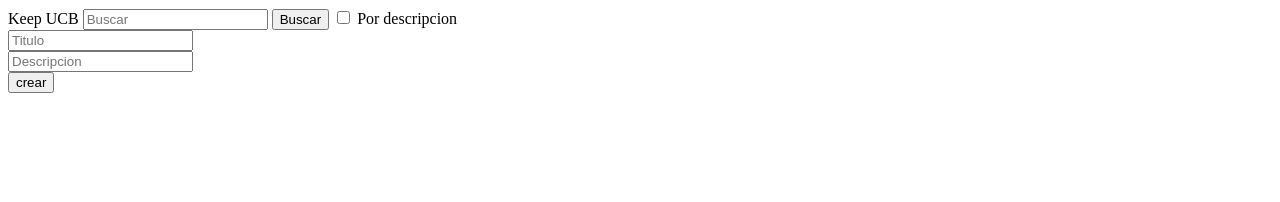
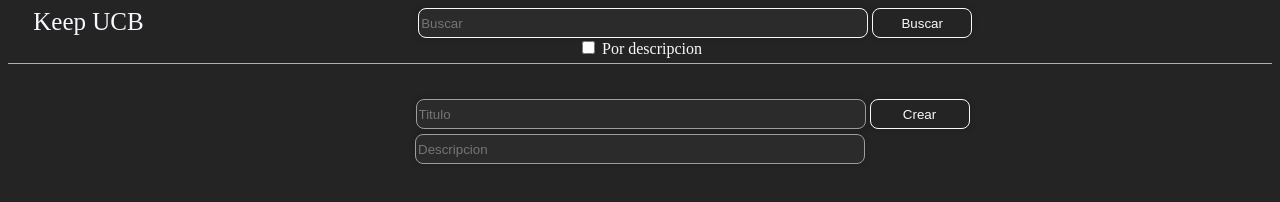
Before and after one commit to youngwoanglee13/keep, a website built with Parcel: page index.html in a window 1280 px wide. Built offline with nearby package versions, Linux system fonts and the light colour scheme.

Commit message:
agregando estilo

```diff
--- a/index.html
+++ b/index.html
@@ -1,25 +1,29 @@
 <html>
   <head>
+    <link rel="stylesheet" href="./src/estilo.css">
   </head>
   <body>
     <div id="header">
       <span id="tituloApp">Keep UCB</span>
       <input type="text" id="ContenidoBuscar" placeholder="Buscar" />
       <button id="buscar-button">Buscar</button>
-      <input type="checkbox" id="checkboxBuscarDescripcion" value="yes">
-      <label for="titulo">Por descripcion</label>
+      <div id="DivPorDescripcion">
+        <input type="checkbox" id="checkboxBuscarDescripcion" value="yes">
+        <label for="titulo">Por descripcion</label>
+      </div>
+
     </div>
 
     <form id="keep-form">
       <div>
-
         <input type="text" id="titulo" placeholder="Titulo" required/>
+        <input type="submit" value="Crear" id="crear-button" />
       </div>
       <div>
 
       <input type="text" id="descripcion" placeholder="Descripcion" />
       </div>
-      <input type="submit" value="crear" id="crear-button" />
+
     </form>
     <div id="resultado-div"></div>
     <dialog id="modalE">
--- a/src/Keep.js
+++ b/src/Keep.js
@@ -13,7 +13,7 @@ class Keep {
   getNotasHtml() {
     this.listadenotas ="";
     for (let i = 0; i <  this.notas.length; i++) {
-      this.listadenotas = "<div class='nota'>" + "<div =class'titulo'>"+this.notas[i].titulo+"<button id='"+this.notas[i].titulo+ "'>Eliminar</button></input></div> <div class='descripcion'>"+ this.notas[i].descripcion + "</div>"+ "</div>" + this.listadenotas;
+      this.listadenotas = "<div class='nota'>" + "<div class='tituloNota'>"+this.notas[i].titulo+"</div><button class='botonEliminarNota' id='"+this.notas[i].titulo+ "'>Eliminar</button> <div class='descripcionNota'>"+ this.notas[i].descripcion + "</div>"+ "</div>" + this.listadenotas;
     }
     return this.listadenotas;
   }
--- /dev/null
+++ b/src/estilo.css
@@ -0,0 +1,100 @@
+.nota {
+    margin: 0 auto;
+    margin-top: 50px;
+    width:450px ;height: 100px;
+    text-align: left;
+    border-radius: 8px;
+    border: 1px solid #b0b0b0;
+    box-shadow: 0 0 5px #1d1d1d;
+  }
+  body {
+    background-color: #242424;
+    color:ghostwhite;
+    text-align: center;
+  }
+  #keep-form {
+    margin-top: 30px;
+  }
+  #tituloApp{
+    color:ghostwhite;
+    float:left;
+    margin-left: 2%;
+    font-size: 25px;
+  }
+  #header {
+    color:ghostwhite;
+    text-align: center;
+    height: 55px;
+    width: 100%;
+    border-bottom: 1px solid #b0b0b0;
+  }
+  #buscar-button{
+    margin-right: 2%;
+    width: 100px;
+    height: 30px;
+    border-radius: 8px;
+    border: 1px solid rgb(248, 248, 255);
+    box-shadow: 0 0 5px #1d1d1d;
+    background-color: #242424;
+    color:ghostwhite;
+  }
+  .tituloNota{
+    font-size: 18px;
+
+    margin-left: 12px;
+    margin-top: 12px
+  }
+  .descripcionNota{
+    margin-left: 12px;
+
+  }
+  .botonEliminarNota{
+    width: 100px;
+    height: 30px;
+    border-radius: 8px;
+    border: 1px solid #b0b0b000;
+    background-color: #24242400;
+    color:ghostwhite;
+    float: right;
+    margin-top: -30px;
+    margin-right: -10px;
+  }
+  #ContenidoBuscar{
+    width: 450px;
+    height: 30px;
+    border-radius: 8px;
+    border: 1px solid rgb(248, 248, 255);
+    box-shadow: 0 0 5px #1d1d1d;
+    background-color: #2b2b2b;
+    color:rgb(248, 248, 255);
+  }
+  #titulo, #descripcion{
+    color: rgb(248, 248, 255);
+    width: 450px;
+    height: 30px;
+    border-radius: 8px;
+    border: 1px solid rgb(158, 158, 160);
+    box-shadow: 0 0 5px #1d1d1d;
+    background-color: #2b2b2b;
+
+  }
+  #titulo{
+    margin-left: 105px;
+    width: 450px;
+    height: 30px;
+  }
+  #descripcion{
+    margin-top: 5px;
+
+    text-align:start;
+  }
+  #crear-button{
+    margin-top: 5px;
+    width: 100px;
+    height: 30px;
+    border-radius: 8px;
+    border: 1px solid rgb(248, 248, 255);
+    box-shadow: 0 0 5px #1d1d1d;
+    background-color: #242424;
+    color:rgb(248, 248, 255);
+  }
--- a/src/presenter.js
+++ b/src/presenter.js
@@ -14,6 +14,8 @@ form.addEventListener("submit", (event) => {
   event.preventDefault();
   keep.anotar(titulo.value,descripcion.value);
   div.innerHTML = keep.getNotasHtml();
+  titulo.value = "";
+  descripcion.value = "";
 });
 div.addEventListener("click", (event) => {
   const isButton = event.target.nodeName === 'BUTTON';
```
